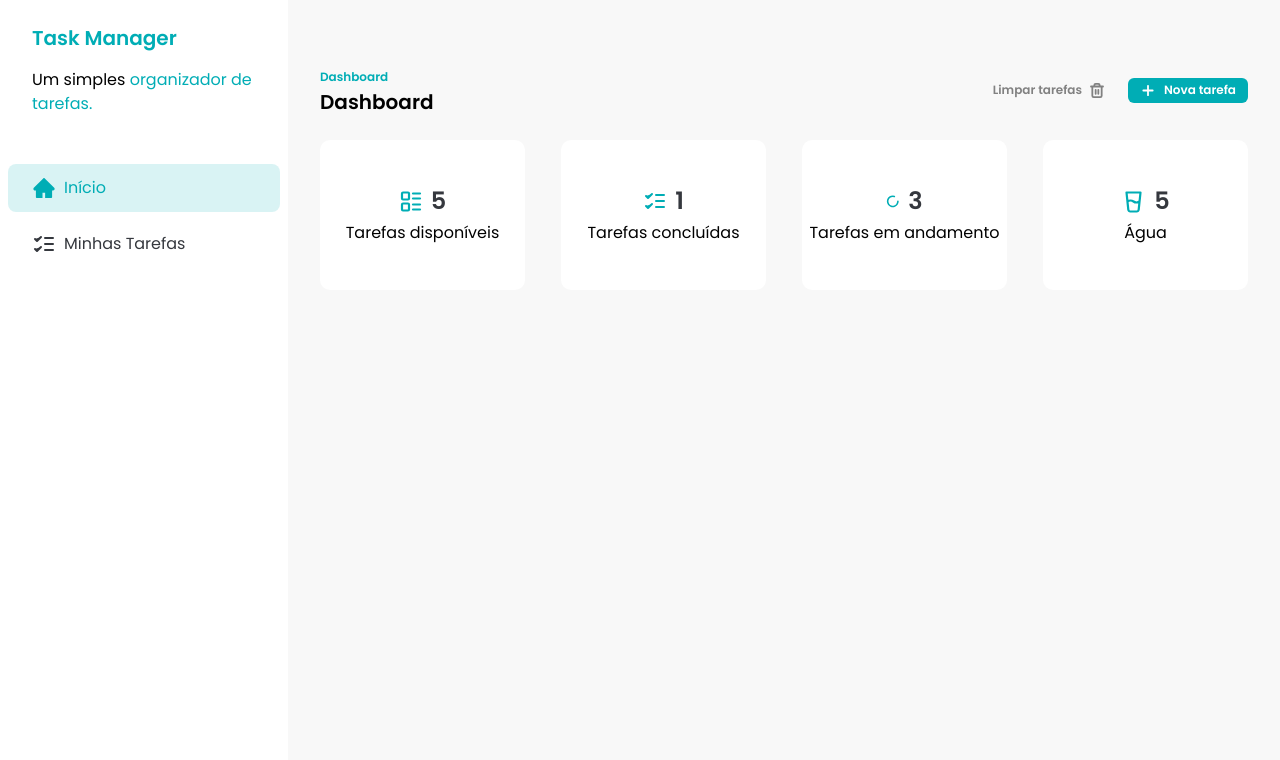
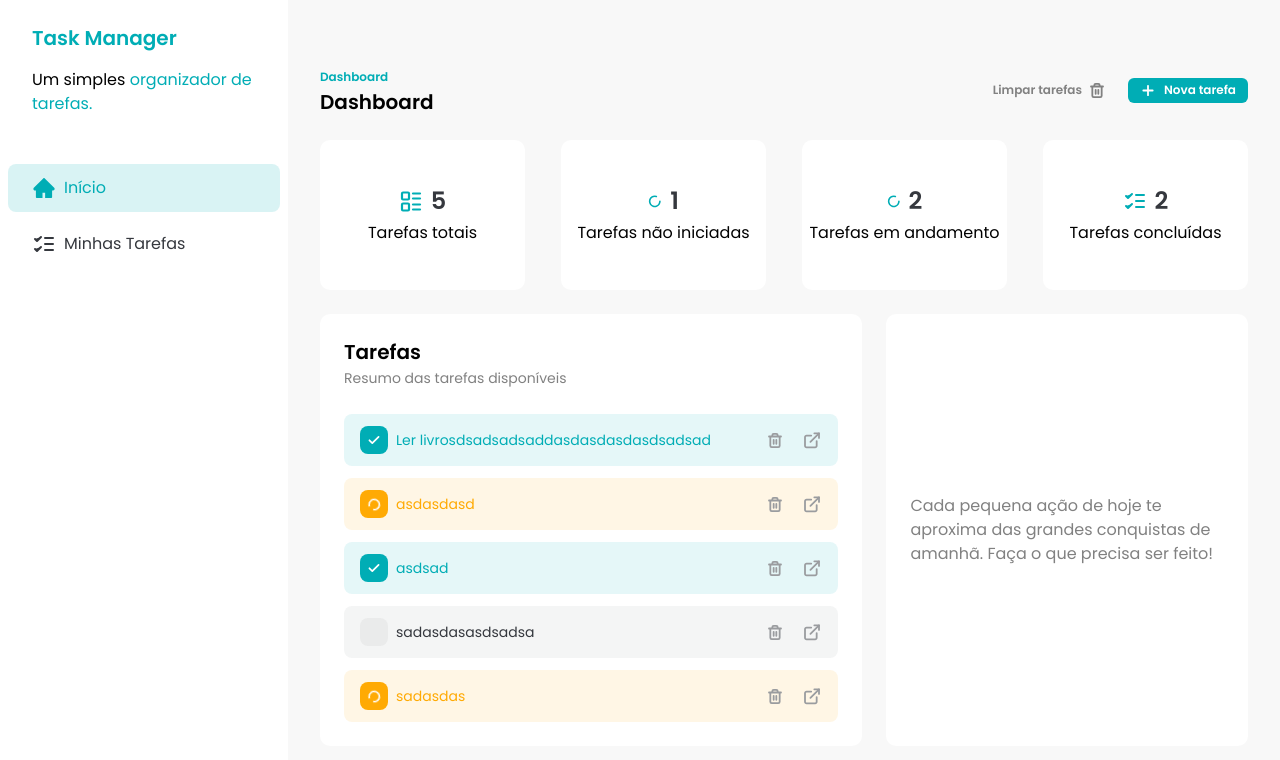
Before and after one commit to fernandoferreira67/task-manager, a React (Vite) app: page / in a window 1280 px wide. Shown: the top 760 px of the page. Built offline with nearby package versions, Linux system fonts and the light colour scheme; data requests are answered from the project's data file.

Commit message:
feat: add tasks to dashboard

```diff
--- a/db.json
+++ b/db.json
@@ -19,7 +19,7 @@
       "title": "asdsad",
       "time": "evening",
       "description": "adasdas",
-      "status": "in_progress"
+      "status": "done"
     },
     {
       "id": "3c649eb1-ecdb-4171-ac51-a531caa012fd",
--- /dev/null
+++ b/src/components/DashboardCards.jsx
@@ -0,0 +1,42 @@
+import { LoaderIcon, Tasks2Icon, TasksIcon } from '../assets/icons'
+import { useGetTasks } from '../hooks/data/use-get-tasks'
+import DashboardCard from './DashboardCard'
+
+const DashboardCards = () => {
+  const { data: tasks } = useGetTasks()
+
+  const notStartedTasks = tasks?.filter(
+    (task) => task.status === 'not_started'
+  ).length
+  const inProgressTasks = tasks?.filter(
+    (task) => task.status === 'in_progress'
+  ).length
+  const completedTasks = tasks?.filter((task) => task.status === 'done').length
+
+  return (
+    <div className="grid grid-cols-4 gap-9">
+      <DashboardCard
+        icon={<Tasks2Icon />}
+        mainText={tasks?.length}
+        secondaryText="Tarefas totais"
+      />
+      <DashboardCard
+        icon={<LoaderIcon />}
+        mainText={notStartedTasks}
+        secondaryText="Tarefas não iniciadas"
+      />
+      <DashboardCard
+        icon={<LoaderIcon />}
+        mainText={inProgressTasks}
+        secondaryText="Tarefas em andamento"
+      />
+      <DashboardCard
+        icon={<TasksIcon />}
+        mainText={completedTasks}
+        secondaryText="Tarefas concluídas"
+      />
+    </div>
+  )
+}
+
+export default DashboardCards
--- a/src/components/TaskItem.jsx
+++ b/src/components/TaskItem.jsx
@@ -23,7 +23,7 @@
     }
 
     if (task.status === 'not_started') {
-      return 'bg-brand-dark-blue bg-opacity-10 text-brand-dark-blue'
+      return 'bg-brand-dark-blue bg-opacity-5 text-brand-dark-blue'
     }
   }
 
--- a/src/pages/Home.jsx
+++ b/src/pages/Home.jsx
@@ -1,48 +1,38 @@
-import {
-  GlassWaterIcon,
-  LoaderIcon,
-  Tasks2Icon,
-  TasksIcon,
-} from '../assets/icons'
-import DashboardCard from '../components/DashboardCard'
+import DashboardCards from '../components/DashboardCards'
 import Header from '../components/Header'
 import Sidebar from '../components/Sidebar'
+import TaskItem from '../components/TaskItem'
 import { useGetTasks } from '../hooks/data/use-get-tasks'
 
 const HomePage = () => {
   const { data: tasks } = useGetTasks()
-
-  const inProgressTasks = tasks?.filter(
-    (task) => task.status === 'in_progress'
-  ).length
-  const completedTasks = tasks?.filter((task) => task.status === 'done').length
-
   return (
     <div className="flex">
       <Sidebar />
       <div className="w-full space-y-6 px-8 py-16">
         <Header subtitle="Dashboard" title="Dashboard" />
-        <div className="grid grid-cols-4 gap-9">
-          <DashboardCard
-            icon={<Tasks2Icon />}
-            mainText={tasks?.length}
-            secondaryText="Tarefas disponíveis"
-          />
-          <DashboardCard
-            icon={<TasksIcon />}
-            mainText={completedTasks}
-            secondaryText="Tarefas concluídas"
-          />
-          <DashboardCard
-            icon={<LoaderIcon />}
-            mainText={inProgressTasks}
-            secondaryText="Tarefas em andamento"
-          />
-          <DashboardCard
-            icon={<GlassWaterIcon />}
-            mainText="5"
-            secondaryText="Água"
-          />
+        <DashboardCards />
+        <div className="grid grid-cols-[1.5fr,1fr] gap-6">
+          <div className="space-y-6 rounded-[10px] bg-white p-6">
+            <div>
+              <h3 className="text-xl font-semibold">Tarefas</h3>
+              <span className="text-sm text-brand-dark-gray">
+                Resumo das tarefas disponíveis
+              </span>
+            </div>
+
+            <div className="space-y-3">
+              {tasks?.map((task) => (
+                <TaskItem key={task.id} task={task} />
+              ))}
+            </div>
+          </div>
+          <div className="flex items-center justify-center space-y-6 rounded-[10px] bg-white p-6">
+            <p className="text-brand-dark-gray">
+              Cada pequena ação de hoje te aproxima das grandes conquistas de
+              amanhã. Faça o que precisa ser feito!
+            </p>
+          </div>
         </div>
       </div>
     </div>
```
